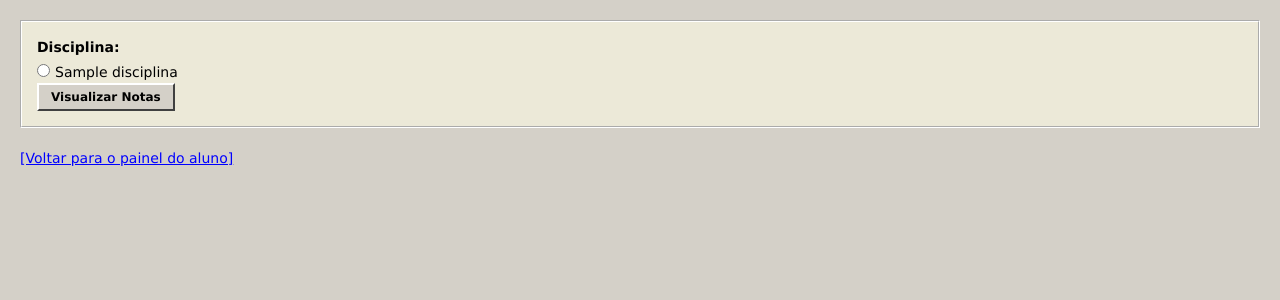
After one commit to guiramosa20-dev/ProgramacaoWebIFG, a PHP site: page /visualizar_notas_aluno.php in a window 1280 px wide. The commit adds this page. Shown: the top 300 px of the page. Run offline with PHP 8.4, Linux system fonts and the light colour scheme; tables that the repository leaves empty or names only in its code hold one stand-in row (values such as "Sample post").

Commit message:
Criação de um painel e funcionalidades voltadas aos docentes (alunos)

```diff
--- /dev/null
+++ b/Programacaoweb2/Atividade avaliativa de CRUD/visualizar_notas_aluno.php
@@ -0,0 +1,66 @@
+<?php
+    session_start();
+?>
+<!DOCTYPE html>
+<html lang="en">
+<head>
+    <meta charset="UTF-8">
+    <meta name="viewport" content="width=device-width, initial-scale=1.0">
+    <title>Visualizar Notas</title>
+    <link rel="stylesheet" href="estilo.css">
+</head>
+<body>
+    <form action="" method="post">
+        <label for="disciplina">Disciplina:</label>
+        <?php
+
+            require 'conexao.php';
+            $pstmt = $conexao->prepare("select * from disciplinas");
+            $pstmt->execute();
+            $disciplinas = $pstmt->fetchAll(PDO::FETCH_ASSOC);
+            foreach ($disciplinas as $disciplina) {
+                echo "<input type='radio' name='disciplina' value='" . $disciplina['id'] . "'>" . $disciplina['nome'] . "<br>";
+            }
+        ?>
+        <input type="submit" value="Visualizar Notas" name="btn">
+    </form>
+    <?php
+        require 'conexao.php';
+        if(isset($_POST['btn'])) {
+            $aluno = $conexao->prepare("select cod from alunos where nome = :nome");
+            $aluno->bindvalue(':nome', $_SESSION['nome']);
+            $aluno->execute();
+            $aluno_id = $aluno->fetch(PDO::FETCH_ASSOC)['cod'];
+            $disciplina = $_POST['disciplina'] ?? null;
+            $pstmt = $conexao->prepare("select n.id, n.nota, d.nome as disciplina, a.nome as aluno from notas n inner join disciplinas d on n.disciplina_id = d.id inner join alunos a on n.aluno_id = a.cod where n.aluno_id = :a and n.disciplina_id = :d order by d.nome");
+            $pstmt->bindvalue(':a', $aluno_id);
+            $pstmt->bindvalue(':d', $disciplina);
+            $pstmt->execute();
+            $notas = $pstmt->fetchAll(PDO::FETCH_OBJ);
+            echo "<link rel='stylesheet' href='estilo.css'>";
+            echo "<h2>Relatório de notas da disciplina: {$disciplina}</h2>";
+
+            echo "<table border='1'><tr>
+                    <th>Disciplina</th>
+                    <th>Nota</th>
+                    </tr>";
+            foreach($notas as $nota){
+                echo "<tr>
+                <td> $nota->disciplina</td>
+                <td> $nota->nota</td>
+                </tr>";
+            }
+            echo "</table>";
+
+            echo "<hr>";
+            $media = $conexao->prepare("select media from medias where aluno_id = :a and disciplina_id = :d");
+            $media->bindvalue(':a', $aluno_id);
+            $media->bindvalue(':d', $disciplina);
+            $media->execute();
+            $media = $media->fetch(PDO::FETCH_ASSOC)['media'] ?? 'N/A';
+            echo "<h3>Média: $media</h3>";
+        }
+    ?>
+    <a href='home_aluno.php'>[Voltar para o painel do aluno]</a>
+</body>
+</html>
```
Also changed, not shown: Programacaoweb2/Atividade avaliativa de CRUD/home.php (+6 -1 lines), Programacaoweb2/Atividade avaliativa de CRUD/home_aluno.php (added, +32 -0 lines), Programacaoweb2/Atividade avaliativa de CRUD/login.php (+10 -0 lines).
